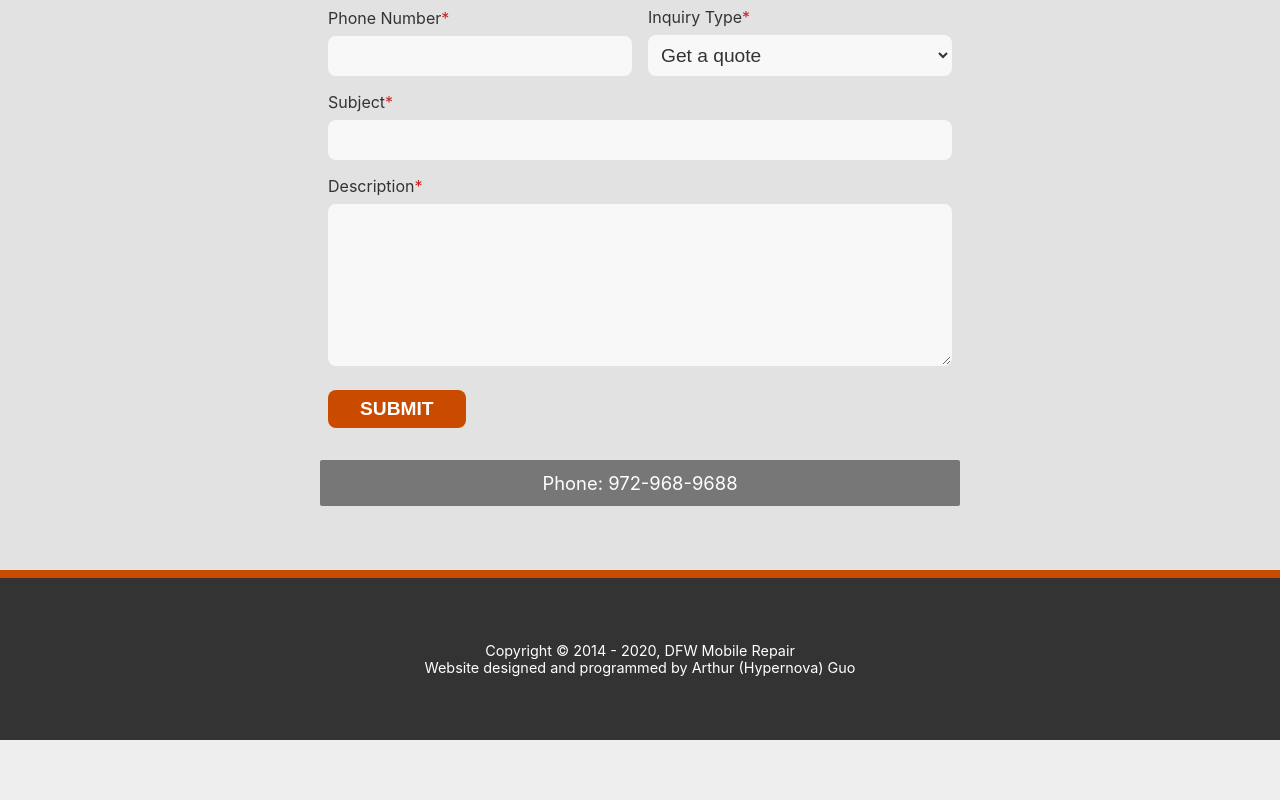
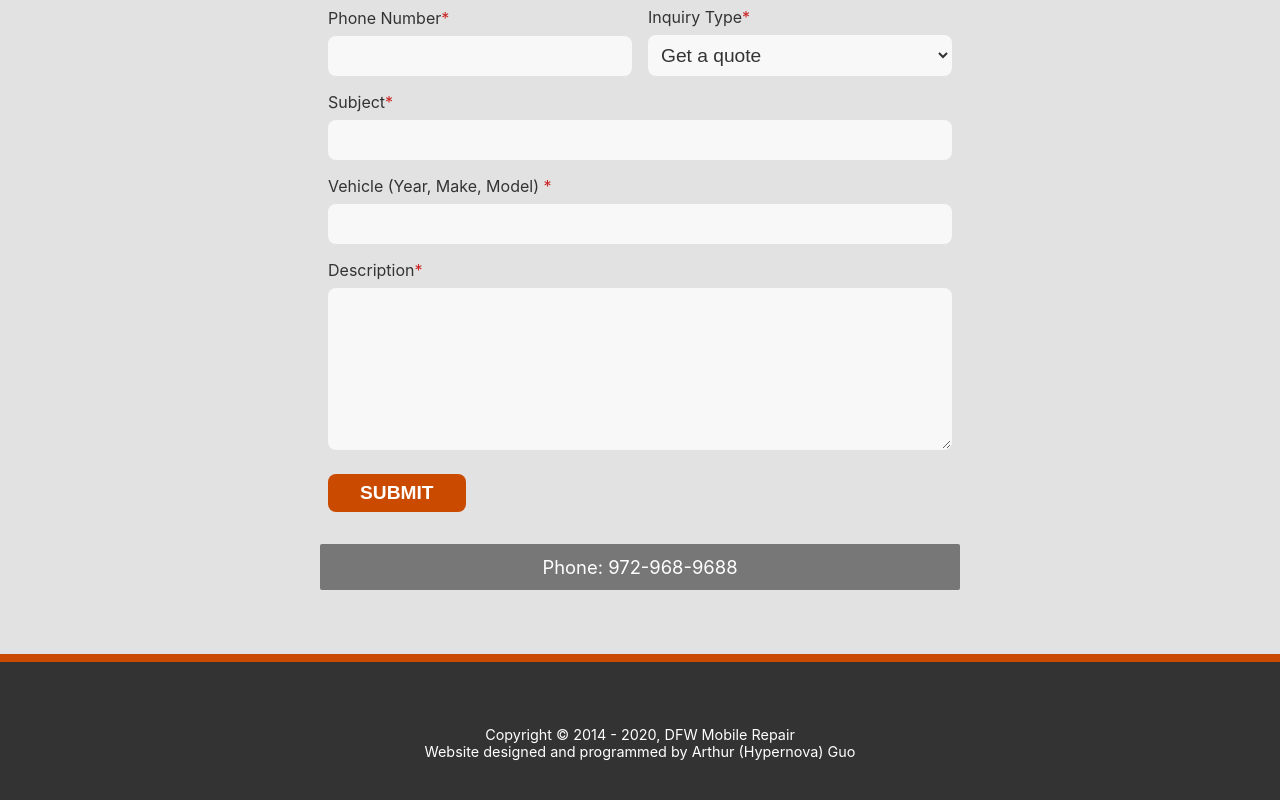
Before and after one commit to HypernovaTX/DFWMobileRepair, a React (Create React App) app in the folder DFW-Mobile/: page / in a window 1280 px wide. Shown: the part 2378-3178 px from the top of the page. Before the commit the page ends 3118 px from the top, so only its background shows below. Built offline with nearby package versions, Linux system fonts and the light colour scheme.

Commit message:
Added a section for customer vehicle input

```diff
--- a/DFW-Mobile/src/components/contact.tsx
+++ b/DFW-Mobile/src/components/contact.tsx
@@ -139,6 +139,22 @@ export default class ContactForm extends React.Component<Props, State> {
                     </div>
                 </div>
 
+                <div key='cform_block6' className='form-block-n'>
+                    <div key='cform_car' className='form-title'>Vehicle (Year, Make, Model) {
+                        (this.state.form_type !== this.inquiryList[2]) ? this.requiredMark('title_required') : <></>
+                    }</div>
+                    <div key='cform_car_box'>
+                        <input
+                            key = 'cform_car_box_input'
+                            type = 'text'
+                            value = {this.state.form_vehicle}
+                            onChange = {(c: any) => {this.updateForm('vehicle', c.target.value)}}
+                            disabled = {false}
+                            className = 'form-input-text'
+                        ></input>
+                    </div>
+                </div>
+
                 <div key='cform_block9' className='form-block-n'>
                     <div key='cform_description' className='form-title'>Description{this.requiredMark('desc_required')}</div>
                     <div key='cform_description_box'>
```
